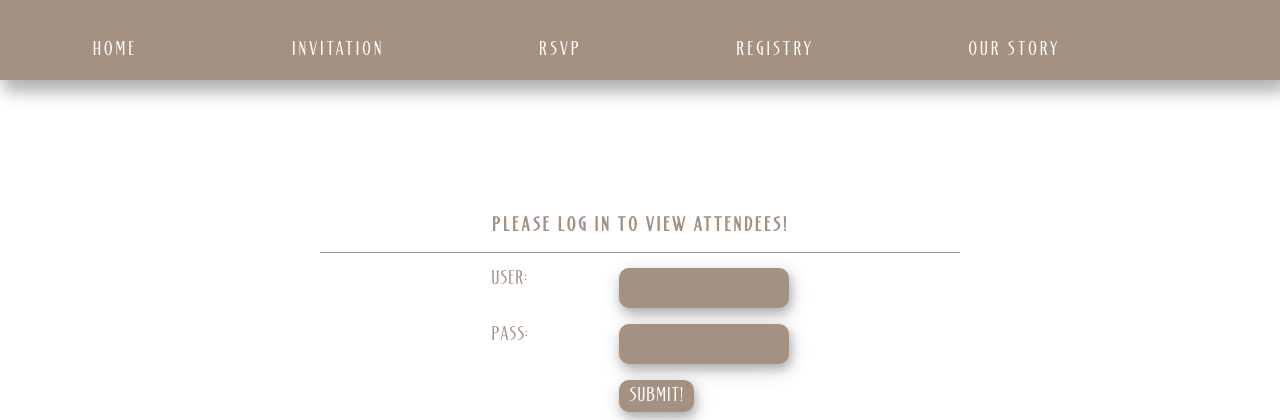
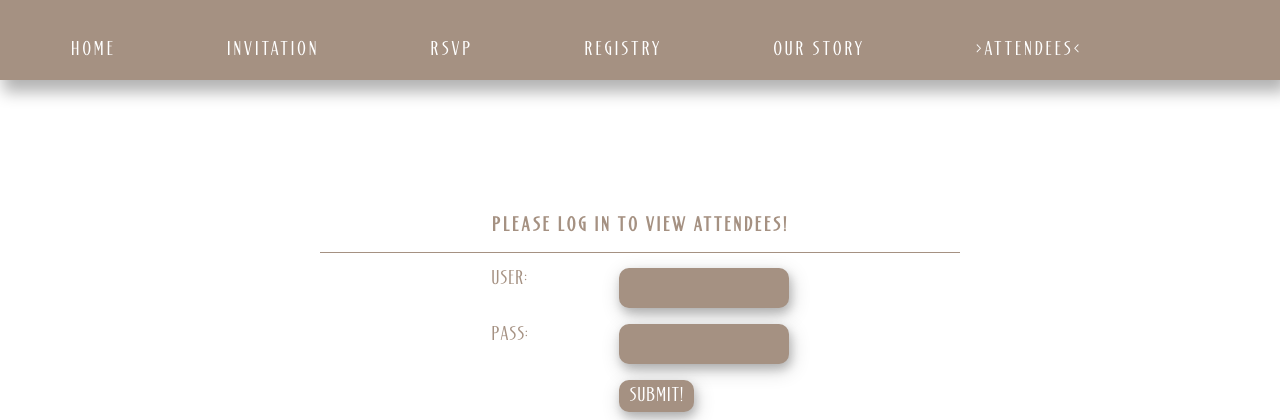
Before and after one commit to daWiz314/wedding_website, a PHP site: page /pages/attendees.php in a window 1280 px wide. Shown: the top 420 px of the page. Run offline with PHP 8.4, Linux system fonts and the light colour scheme; a stand-in replaces the project's code that opens the database connection.

Commit message:
Added attendees viewing page for me

```diff
--- a/includes/nav_helper.php
+++ b/includes/nav_helper.php
@@ -11,6 +11,7 @@
         "rsvp" => $path . "rsvp.php",
         "registry" => $path . "registry.php",
         "our story" => $path . "our_story.php",
+        "attendees" => $path . "attendees.php",
     ];
 
     function echoLiElement($name, $url) {
```
